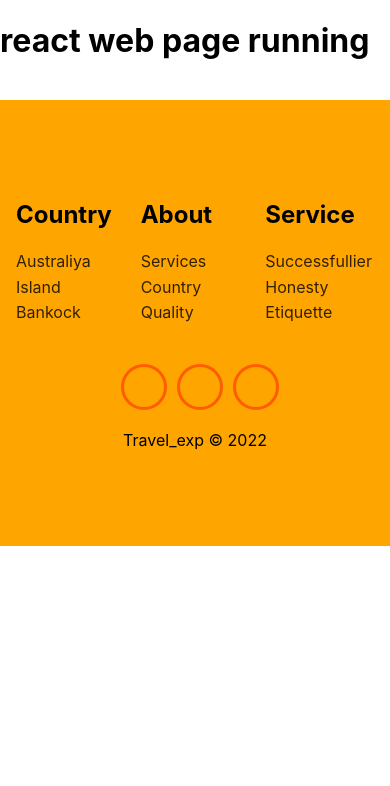
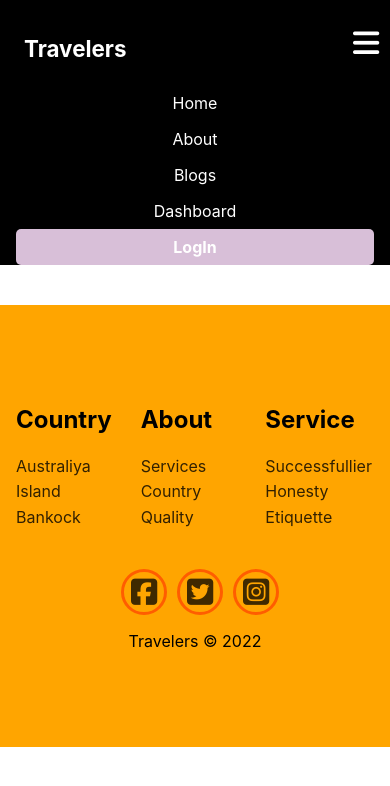
Before and after one commit to proloypaul/secure_travel_client-site, a React (Create React App) app: page / in a window 390 px wide. Shown: the top 786 px of the page. Built offline with nearby package versions, Linux system fonts and the light colour scheme.

Commit message:
added header and footer

```diff
--- a/public/index.html
+++ b/public/index.html
@@ -24,7 +24,10 @@
       work correctly both with client-side routing and a non-root public URL.
       Learn how to configure a non-root public URL by running `npm run build`.
     -->
-    <title>React App</title>
+
+    <!-- font aweasome link  -->
+    <script src="https://kit.fontawesome.com/bc15075e04.js" crossorigin="anonymous"></script>
+    <title>Travelers</title>
   </head>
   <body>
     <noscript>You need to enable JavaScript to run this app.</noscript>
--- a/src/App.js
+++ b/src/App.js
@@ -1,12 +1,18 @@
+import { BrowserRouter, Route, Routes } from 'react-router-dom';
 import './App.css';
 import Footer from './Components/Footer/Footer';
+import Home from './Components/Home/Home';
 
 function App() {
   return (
     <div>
-      <h1>react web page running</h1>
-
-     <Footer></Footer>
+      <BrowserRouter>
+        <Routes>
+          <Route path={"/"} element={<Home></Home>}></Route>
+          <Route path={'/home'} element={<Home></Home>}></Route>
+        </Routes>
+        <Footer></Footer>
+      </BrowserRouter>
     </div>
   );
 }
--- a/src/Components/Footer/Footer.js
+++ b/src/Components/Footer/Footer.js
@@ -32,7 +32,7 @@ const Footer = () => {
                         </ul>
                     </Grid>
                     <Grid item xs={12} md={3} className="social"><i className="fab fa-facebook-square"></i><i className="fab fa-twitter-square"></i><i className="fab fa-instagram-square"></i>
-                        <p>Travel_exp &copy; 2022</p>
+                        <p>Travelers &copy; 2022</p>
                     </Grid>
                 </Grid>
             </Container>
--- a/src/Components/Header/Header.css
+++ b/src/Components/Header/Header.css
@@ -0,0 +1,94 @@
+/* another navigation */
+.navbar-container{
+    background-color: #000000;
+}
+.navbar{
+    display: flex;
+    justify-content: space-between;
+    align-items: center;
+    color: white;
+
+}
+
+.nav-title{
+    font-size: 1.5rem;
+    margin: .5rem;
+}
+
+.nav-links ul{
+    margin: 0;
+    padding: 0;
+    display: flex;
+}
+
+.nav-links li{
+    list-style: none;
+
+}
+
+.nav-links a{
+    text-decoration: none;
+    color: white;
+    padding: 1rem;
+    display: block;
+    transition: all 0.3s ease-in-out;
+}
+
+.nav-links a:hover{
+    color: thistle;
+    font-weight:bold;
+}
+.loginBtn{
+    padding: 10px 15px;
+    font-weight: bold;
+    background-color: thistle;
+    color: black;
+    font-size: 16px;
+    border: 0;
+    border-radius: 5px;
+}
+
+.bar-button{
+    position: absolute;
+    top: .75rem;
+    right: 1rem;
+    display: none;
+    flex-direction: column;
+    justify-content: space-between;
+    height: 30px;
+    width: 21px;
+}
+.bar-button i{
+    font-size: 30px;
+}
+
+
+
+
+@media (max-width: 690px) {
+    .nav-title{
+        font-size: 0.7rem;
+        margin-top: 20px;
+    }
+    .bar-button{
+        display: flex;
+    }
+    .nav-links{
+        /* display: none; */
+        width: 100%;
+    }
+    .navbar{
+        flex-direction: column;
+        align-items: flex-start;
+    }
+    .nav-links ul{
+        width: 100%;
+        flex-direction:column;
+    }
+    .nav-links li{
+        text-align: center;
+    }
+    .nav-links li a{
+        padding: .5rem 1rem;
+    }
+}
--- a/src/Components/Header/Header.js
+++ b/src/Components/Header/Header.js
@@ -1,9 +1,30 @@
-import React from 'react';
+import React, {useState} from 'react';
+import { Container } from '@mui/material';
+import {Link} from 'react-router-dom';
+import './Header.css';
 
 const Header = () => {
+    const [showBar, setShowBar] = useState(false)
     return (
-        <div>
+        <div className='navbar-container'>
+            <Container>
+                <div className='navbar'>
+                    <div className='nav-title'>
+                        <h1>Travelers</h1>
+                    </div>
+                    <p className='bar-button' onClick={() => setShowBar(!showBar) }><i className="fas fa-bars"></i></p>
+                    {showBar ? '': <div className="nav-links">
+                        <ul>
+                            <li><Link to="/home">Home</Link></li>
+                            <li><Link to="/institute">About</Link></li>
+                            <li><Link to="/teachers">Blogs</Link></li>
+                            <li><Link to="/students">Dashboard</Link></li>
+                            <li><Link to="/notice" className='loginBtn'>LogIn</Link></li>
+                        </ul>
 
+                    </div>}
+                </div>
+            </Container>
         </div>
     );
 };
--- a/src/Components/Home/Home.js
+++ b/src/Components/Home/Home.js
@@ -1,9 +1,10 @@
 import React from 'react';
+import Header from '../Header/Header';
 
 const Home = () => {
     return (
         <div>
-
+            <Header></Header>
         </div>
     );
 };
```
